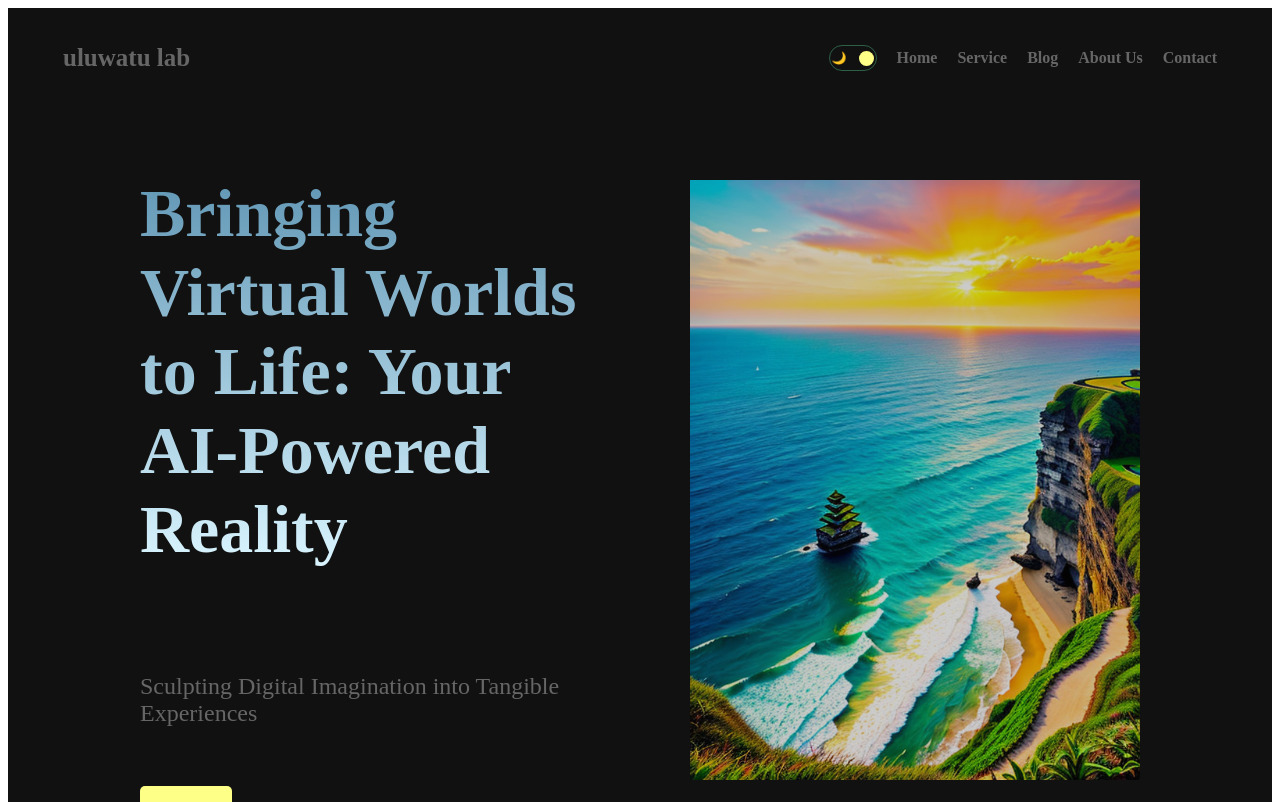
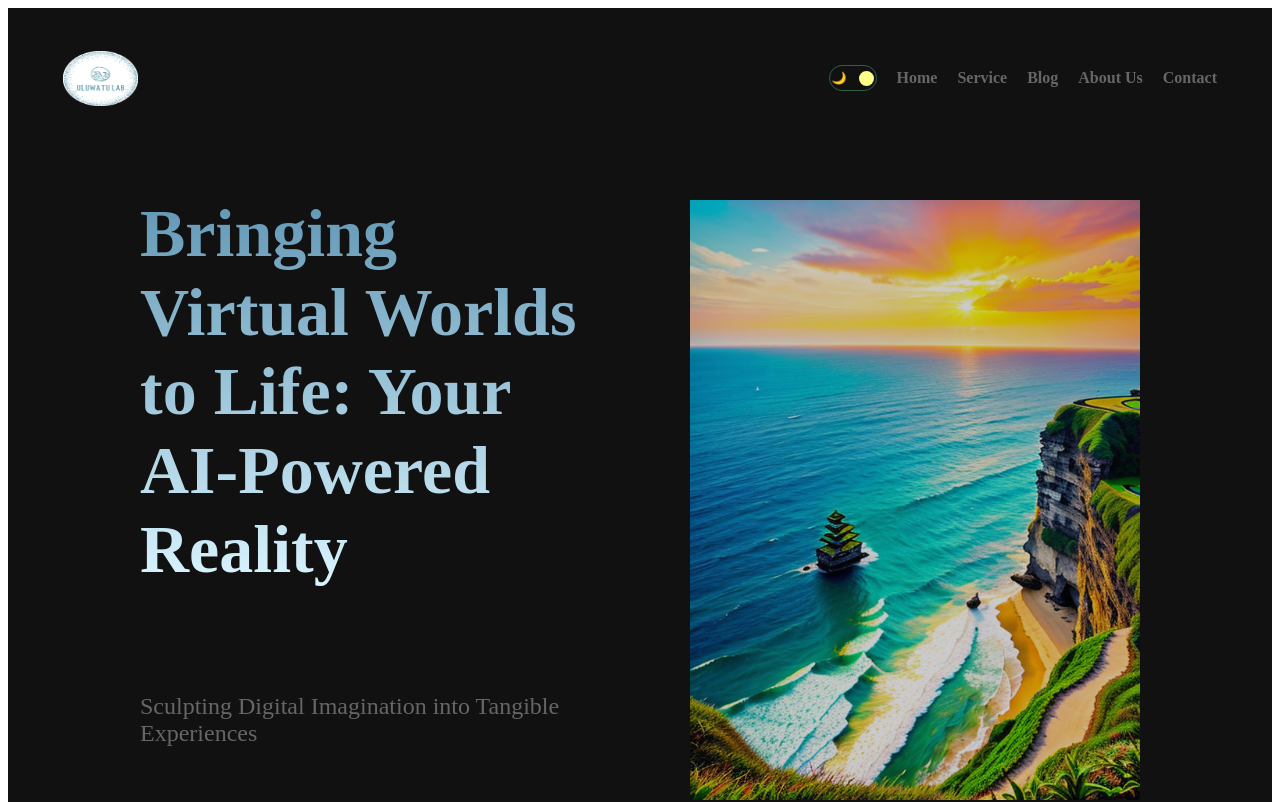
Before and after one commit to hailey0503/template_onepage, a Next.js app: page / in a window 1280 px wide. Shown: the top 802 px of the page. Built offline with nearby package versions, Linux system fonts and the light colour scheme.

Commit message:
added logo

```diff
--- a/components/Header.js
+++ b/components/Header.js
@@ -4,7 +4,7 @@ import React from 'react';
 import Link from "next/link";
 import styles from '../styles/header.module.css';
 import DarkMode from "./darkMode";
-//import { signOut, useSession } from "next-auth/react";
+import Image from "next/image";
 
 
 const links = [
@@ -41,9 +41,7 @@ const Header = () => {
   return (
 
 	<div className={styles.container}>
-	<Link href="/" className={styles.logo}>
-	  uluwatu lab
-	</Link>
+	<Image src="/logo.png" width={75} height={55} className={styles.icon}alt="uluwatu lab" />
 	<div className={styles.links}>
 	<DarkMode />
 	  {links.map((link) => (
--- a/styles/header.module.css
+++ b/styles/header.module.css
@@ -3,6 +3,7 @@
 	display: flex;
 	justify-content: space-between;
 	align-items: center;
+	padding-top: 20px;
 	padding-left: 35px;
 	padding-right: 35px;
 	margin: 0 20px;
```
Also changed, not shown: public/logo.png (added).
